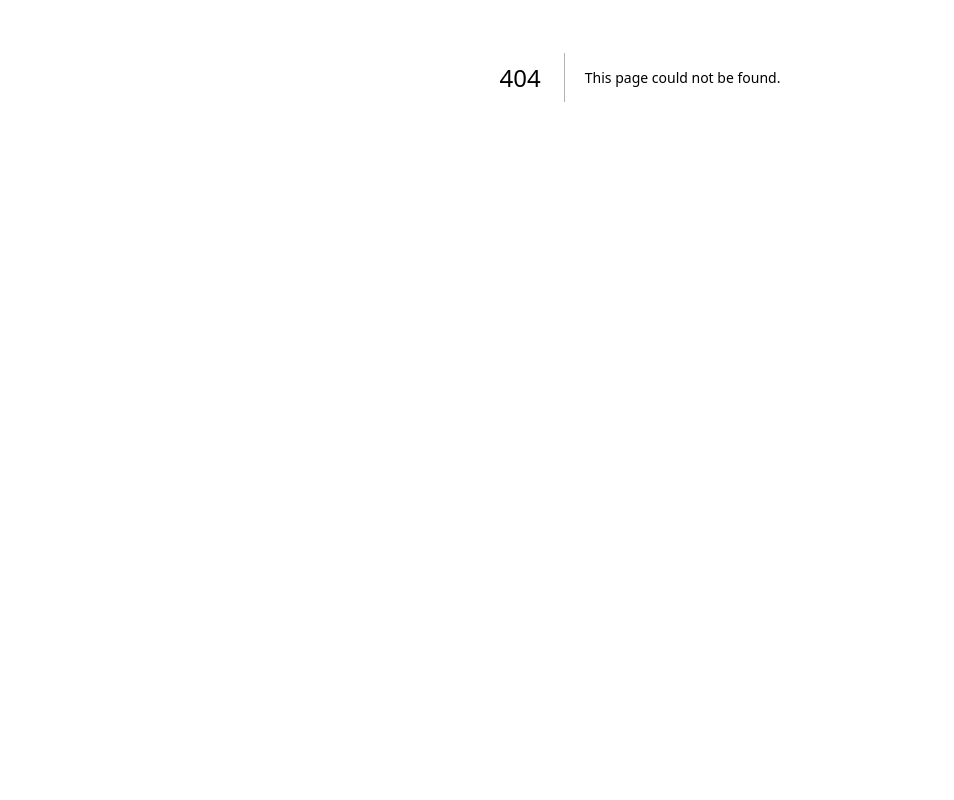
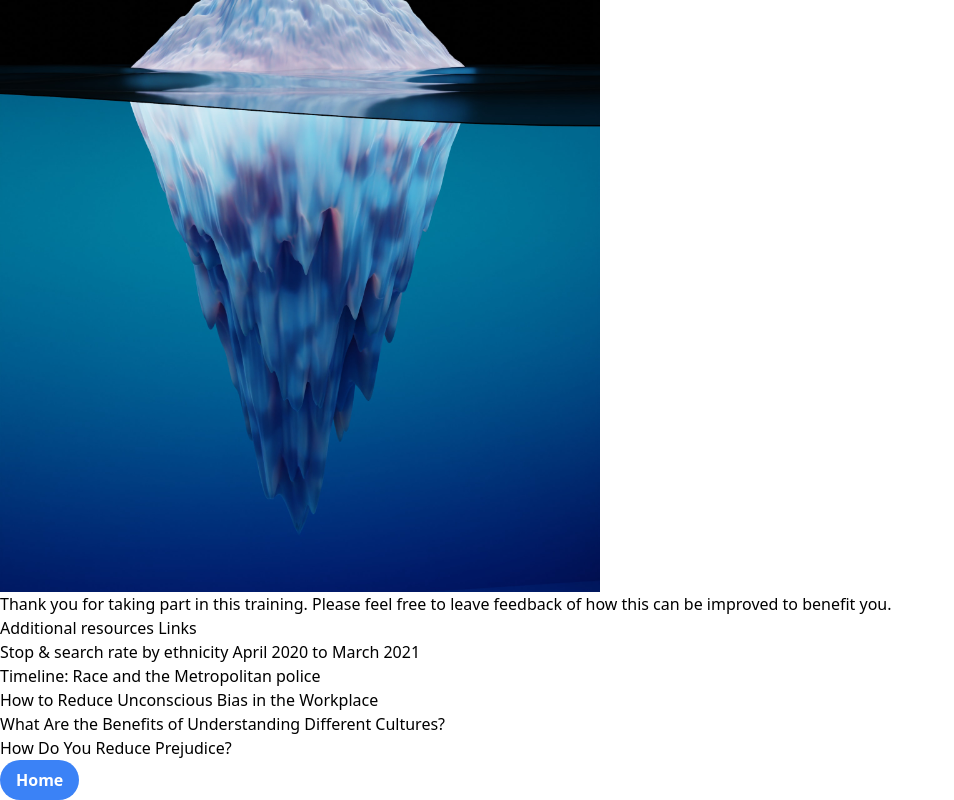
Before and after one commit to SurPun/IET-Kebbah, a Next.js app: page /resource in a window 1280 px wide. Before the commit this address had no page. Shown: the part 323-1123 px from the top of the page, without its empty margins (0-954 px from the left). Before the commit the page ends 800 px from the top, so only its background shows below. Built offline with nearby package versions, Linux system fonts and the light colour scheme.

Commit message:
render content to the resource page

```diff
--- /dev/null
+++ b/pages/resource.js
@@ -0,0 +1,56 @@
+import NavBar from "../components/NavBar";
+import Link from "next/link";
+import ButtonCom from "../components/ButtonCom";
+import Image from "next/image";
+
+export default function Resource() {
+  return (
+    <>
+      <NavBar />
+      <h1> Feedback Page</h1>
+      <Image
+        src="/IET/iceberg.jpg"
+        alt="image of icerberg"
+        height={600}
+        width={600}
+      />
+      <form>
+        <label for="feedback">
+          Thank you for taking part in this training. Please feel free to leave
+          feedback of how this can be improved to benefit you.
+        </label>
+        <input type="text" id="feedback" name="feedback" />
+      </form>
+
+      <p>Additional resources Links</p>
+      <ol>
+        <li>
+          {" "}
+          <Link href="https://rb.gy/uc0jnw">
+            Stop & search rate by ethnicity April 2020 to March 2021
+          </Link>
+        </li>
+        <li>
+          <Link href="https://rb.gy/nsijfo">
+            Timeline: Race and the Metropolitan police
+          </Link>
+        </li>
+        <li>
+          <Link href="https://rb.gy/m5dikr">
+            How to Reduce Unconscious Bias in the Workplace
+          </Link>
+        </li>
+        <li>
+          <Link href="https://rb.gy/okgtoi">
+            What Are the Benefits of Understanding Different Cultures?
+          </Link>
+        </li>
+        <li>
+          <Link href="https://rb.gy/4zvwle">How Do You Reduce Prejudice?</Link>
+        </li>
+      </ol>
+
+      <ButtonCom btnName={"Home"} btnLink="/" />
+    </>
+  );
+}
```
Also changed, not shown: public/IET/iceberg.jpg (added).
